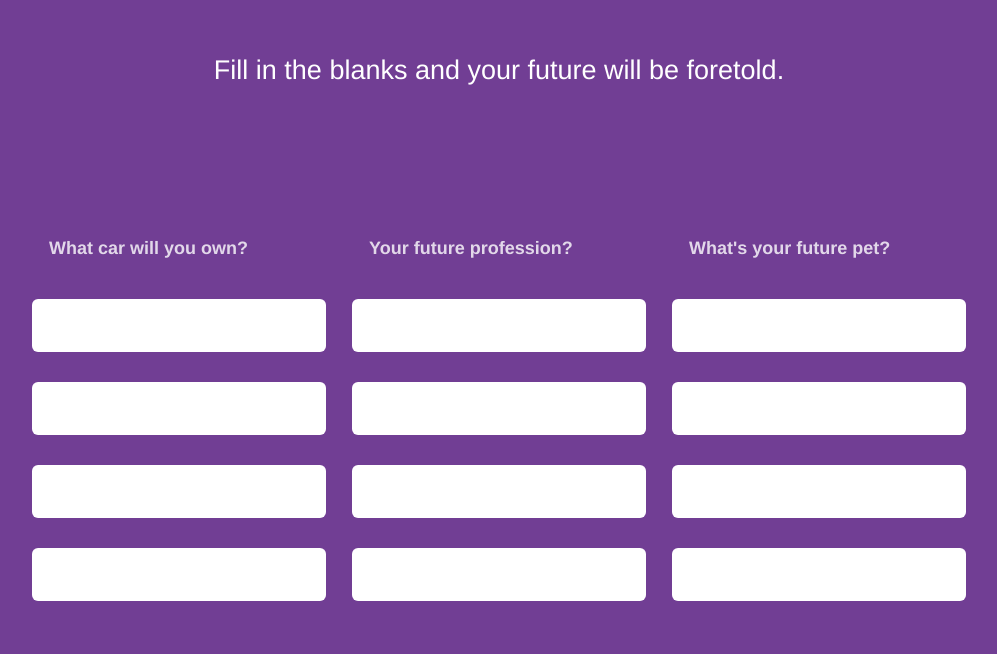
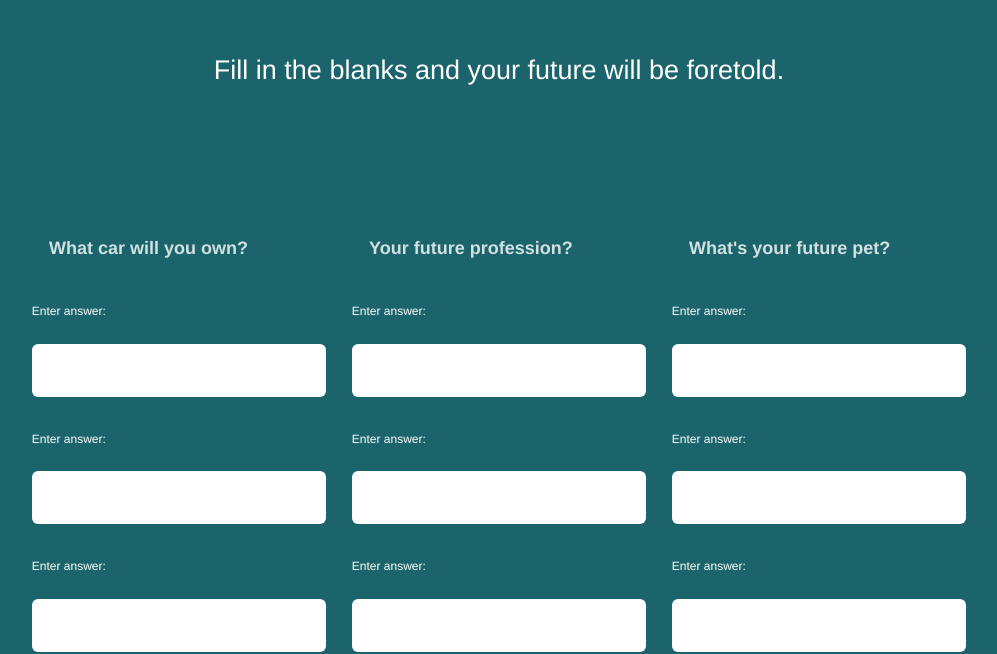
Before and after one commit to rudymacias/MASH-Game-Fall-24, a plain HTML site: page index.html in a window 1280 px wide. Shown: the part 157-811 px from the top of the page, without its empty margins (141-1138 px from the left). Drawn offline with Linux system fonts and the light colour scheme.

Commit message:
Added Labels, Personalized

```diff
--- a/index.html
+++ b/index.html
@@ -22,24 +22,24 @@
       <div class="bucket">
         <div class="choice-bucket">
           <h4 class="highlight">What car will you own?</h4>
-          <input name="answer_1[]">
-          <input name="answer_1[]">
-          <input name="answer_1[]">
-          <input name="answer_1[]">
+          <label>Enter answer: <input name="answer_1[]" type="text"></label>
+          <label>Enter answer: <input name="answer_1[]" type="text"></label>
+          <label>Enter answer: <input name="answer_1[]" type="text"></label>
+          <label>Enter answer: <input name="answer_1[]" type="text"></label>
         </div>
         <div class="choice-bucket">
           <h4 class="highlight">Your future profession?</h4>
-          <input name="answer_2[]">
-          <input name="answer_2[]">
-          <input name="answer_2[]">
-          <input name="answer_2[]">
+          <label>Enter answer: <input name="answer_2[]" type="text"></label>
+          <label>Enter answer: <input name="answer_2[]" type="text"></label>
+          <label>Enter answer: <input name="answer_2[]" type="text"></label>
+          <label>Enter answer: <input name="answer_2[]" type="text"></label>
         </div>
         <div class="choice-bucket">
           <h4 class="highlight">What's your future pet?</h4>
-          <input name="answer_3[]">
-          <input name="answer_3[]">
-          <input name="answer_3[]">
-          <input name="answer_3[]">
+          <label>Enter answer: <input name="answer_3[]" type="text"></label>
+          <label>Enter answer: <input name="answer_3[]" type="text"></label>
+          <label>Enter answer: <input name="answer_3[]" type="text"></label>
+          <label>Enter answer: <input name="answer_3[]" type="text"></label>
         </div>
       </div>
       <button type="submit" class="button-submit">Tell my fortune</button>
--- a/styles.css
+++ b/styles.css
@@ -1,6 +1,7 @@
 /* Body styling */
+
 body {
-  background: #713e94;
+  background: #1b646b;
   color: #fff;
   font-family: Helvetica, Arial;
   font-size: 27px;
@@ -65,13 +66,14 @@ h1 {
 .choice-bucket input {
   border: 0;
   border-radius: 6px;
-  color: #713e94;
+  color: #1b646b;
   font-size: 18px;
   margin: 15px 4%;
   outline: 0;
   padding: 16px 0;
   text-indent: 20px;
   width: 92%;
+  font-weight: bold;
 }
 
 .choice-bucket label ~ input {
```
